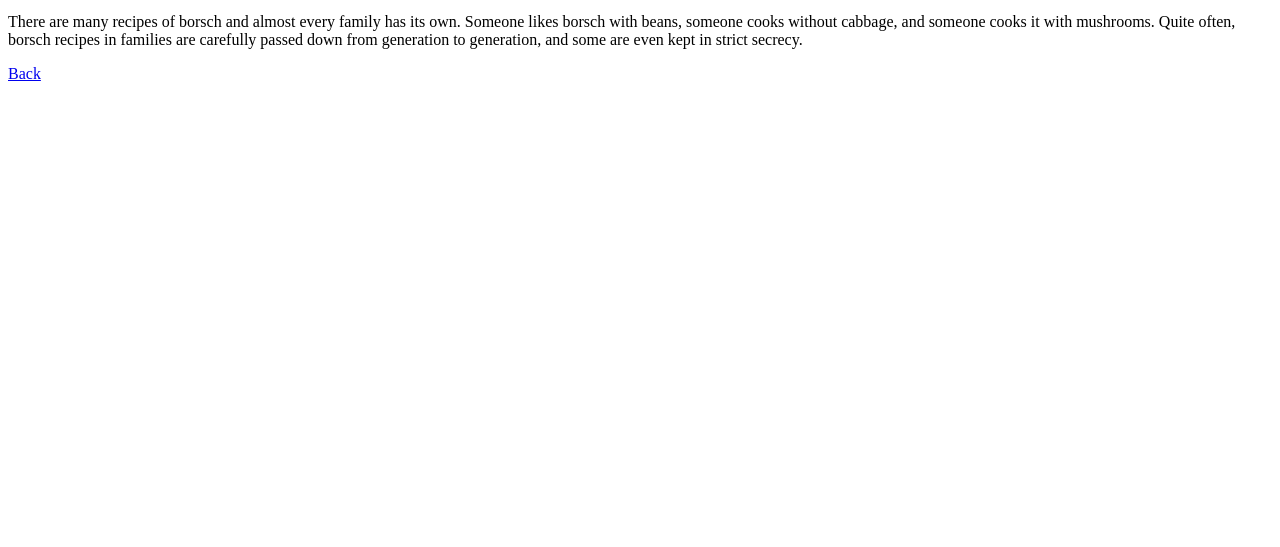
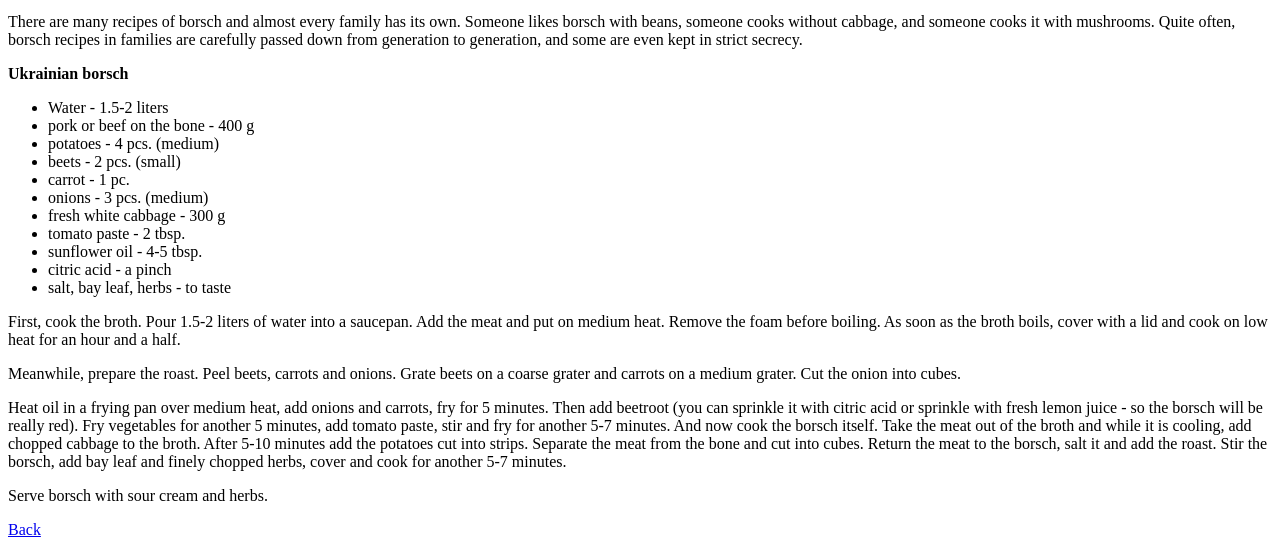
Before and after one commit to SadDivision/odin-recipes, a plain HTML site: page recipies/borsch.html in a window 1280 px wide. Shown: the part 513-1060 px from the top of the page. Before the commit the page ends 800 px from the top, so only its background shows below. Drawn offline with Linux system fonts and the light colour scheme.

Commit message:
Edit borsch.html

```diff
--- a/recipies/borsch.html
+++ b/recipies/borsch.html
@@ -18,12 +18,30 @@
     Someone likes borsch with beans, someone cooks without cabbage, and someone cooks it with mushrooms.
     Quite often, borsch recipes in families are carefully passed down from generation to generation,
     and some are even kept in strict secrecy.</p>
+    <strong>Ukrainian borsch</strong>
+    <ul>
+        <li>Water - 1.5-2 liters</li>
+        <li>pork or beef on the bone - 400 g</li>
+        <li>potatoes - 4 pcs. (medium)</li>
+        <li>beets - 2 pcs. (small)</li>
+        <li>carrot - 1 pc.</li>
+        <li>onions - 3 pcs. (medium)</li>
+        <li>fresh white cabbage - 300 g</li>
+        <li>tomato paste - 2 tbsp. </li>
+        <li>sunflower oil - 4-5 tbsp. </li>
+        <li>citric acid - a pinch</li>
+        <li>salt, bay leaf, herbs - to taste</li>
+    </ul>
+    <p>First, cook the broth. Pour 1.5-2 liters of water into a saucepan. Add the meat and put on medium heat. Remove the foam before boiling. As soon as the broth boils, cover with a lid and cook on low heat for an hour and a half.</p>
+    <p>Meanwhile, prepare the roast. Peel beets, carrots and onions. Grate beets on a coarse grater and carrots on a medium grater. Cut the onion into cubes.</p>
+
+    <p>Heat oil in a frying pan over medium heat, add onions and carrots, fry for 5 minutes. Then add beetroot (you can sprinkle it with citric acid or sprinkle with fresh lemon juice - so the borsch will be really red). Fry vegetables for another 5 minutes, add tomato paste, stir and fry for another 5-7 minutes.
+    And now cook the borsch itself. Take the meat out of the broth and while it is cooling, add chopped cabbage to the broth. After 5-10 minutes add the potatoes cut into strips. Separate the meat from the bone and cut into cubes. Return the meat to the borsch, salt it and add the roast. Stir the borsch, add bay leaf and finely chopped herbs, cover and cook for another 5-7 minutes.</p>
+
+    <p>Serve borsch with sour cream and herbs.</p>
 
 
 
-
-</body>
-<body>
-     <a href="../index.html">Back</a>
+    <a href="../index.html">Back</a>
 </body>
 </html>
```
